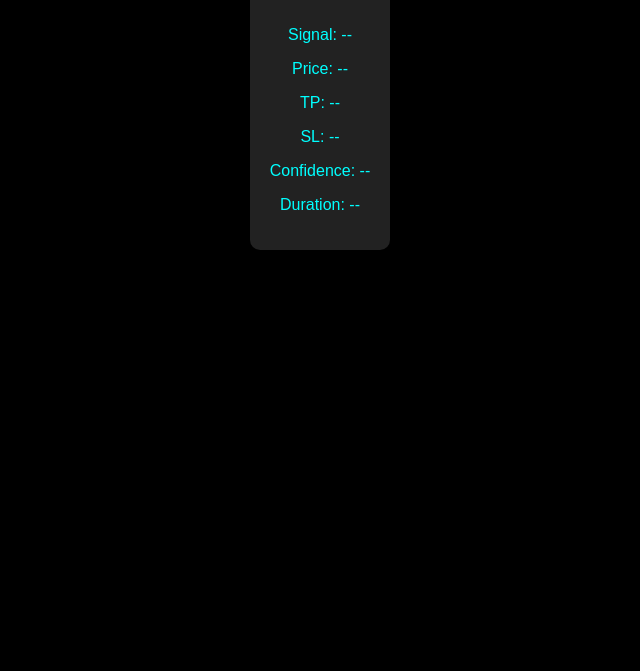
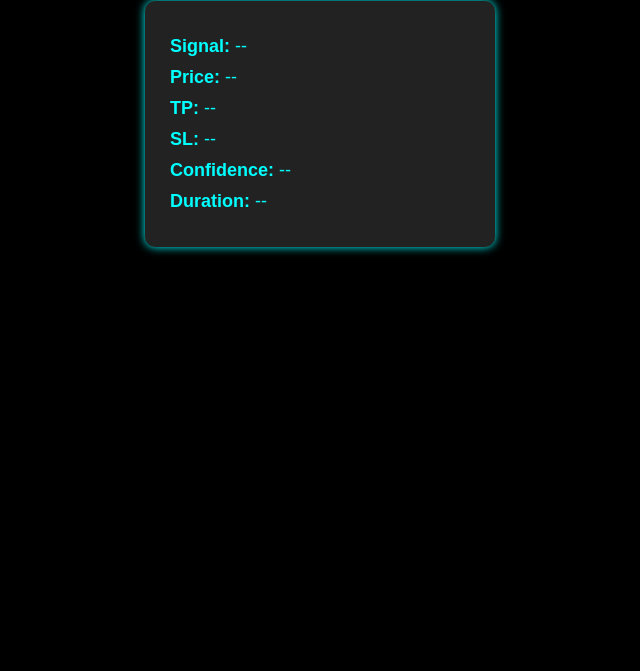
Before and after one commit to Yahya4noshaily/Gi, a plain HTML site: page public/index.html in a window 1280 px wide. Shown: the part 129-800 px from the top of the page, without its empty margins (320-960 px from the left). Drawn offline with Linux system fonts and the light colour scheme; no server answers.

Commit message:
Update index.html

```diff
--- a/public/index.html
+++ b/public/index.html
@@ -2,37 +2,64 @@
 <html lang="en">
 <head>
   <meta charset="UTF-8" />
+  <meta name="viewport" content="width=device-width, initial-scale=1.0"/>
   <title>📈 Smart Signal Dashboard</title>
   <style>
-    body { background: black; color: cyan; font-family: sans-serif; text-align: center; padding: 30px; }
-    .card { background: #222; padding: 20px; border-radius: 10px; display: inline-block; }
-    h1 { font-size: 32px; }
+    body {
+      background-color: #000;
+      color: #0ff;
+      font-family: Arial, sans-serif;
+      display: flex;
+      flex-direction: column;
+      align-items: center;
+      padding-top: 50px;
+    }
+    h1 {
+      font-size: 28px;
+      margin-bottom: 20px;
+    }
+    .card {
+      background-color: #222;
+      padding: 25px;
+      border-radius: 10px;
+      width: 300px;
+      box-shadow: 0 0 10px #0ff;
+    }
+    .card p {
+      margin: 10px 0;
+      font-size: 18px;
+    }
   </style>
 </head>
 <body>
   <h1>📈 Smart Signal Dashboard</h1>
   <div class="card">
-    <p>Signal: <span id="signal">--</span></p>
-    <p>Price: <span id="price">--</span></p>
-    <p>TP: <span id="tp">--</span></p>
-    <p>SL: <span id="sl">--</span></p>
-    <p>Confidence: <span id="confidence">--</span></p>
-    <p>Duration: <span id="duration">--</span></p>
+    <p><strong>Signal:</strong> <span id="signal">--</span></p>
+    <p><strong>Price:</strong> <span id="price">--</span></p>
+    <p><strong>TP:</strong> <span id="tp">--</span></p>
+    <p><strong>SL:</strong> <span id="sl">--</span></p>
+    <p><strong>Confidence:</strong> <span id="confidence">--</span></p>
+    <p><strong>Duration:</strong> <span id="duration">--</span></p>
   </div>
 
   <script>
-    async function fetchSignal() {
-      const res = await fetch("https://ei-smart-signal-default-rtdb.firebaseio.com/latest_signal.json");
-      const data = await res.json();
-      document.getElementById("signal").innerText = data.signal;
-      document.getElementById("price").innerText = data.price;
-      document.getElementById("tp").innerText = data.tp;
-      document.getElementById("sl").innerText = data.sl;
-      document.getElementById("confidence").innerText = data.confidence;
-      document.getElementById("duration").innerText = data.duration;
+    async function fetchData() {
+      try {
+        const response = await fetch('./latest_signal.json');
+        const data = await response.json();
+        document.getElementById('signal').textContent = data.signal || '--';
+        document.getElementById('price').textContent = data.price || '--';
+        document.getElementById('tp').textContent = data.tp || '--';
+        document.getElementById('sl').textContent = data.sl || '--';
+        document.getElementById('confidence').textContent = data.confidence || '--';
+        document.getElementById('duration').textContent = data.duration || '--';
+      } catch (err) {
+        console.error('Failed to load signal:', err);
+      }
     }
-    fetchSignal();
-    setInterval(fetchSignal, 10000);
+
+    fetchData();
+    setInterval(fetchData, 10000); // كل 10 ثواني تحديث
   </script>
 </body>
 </html>
```
